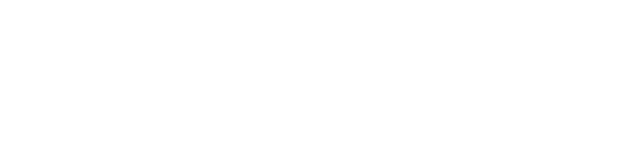
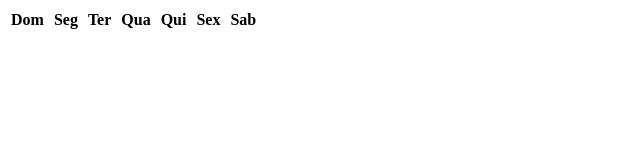
Before and after one commit to ViniciusCRQ/js_training, a plain HTML site: page basic-training/appendchild/index.html in a window 1280 px wide. Shown: the whole page, without its empty margins (0-640 px from the left). Drawn offline with Linux system fonts and the light colour scheme.

Commit message:
Last Update

```diff
--- a/basic-training/appendchild/index.html
+++ b/basic-training/appendchild/index.html
@@ -5,9 +5,9 @@
     <meta http-equiv="X-UA-Compatible" content="IE=edge">
     <meta name="viewport" content="width=device-width, initial-scale=1.0">
     <title>appendChild</title>
+</head>
+<body id="body1">
+
     <script src="script.js"></script>
-</head>
-<body>
-
 </body>
 </html>
--- a/basic-training/appendchild/script.js
+++ b/basic-training/appendchild/script.js
@@ -1,13 +1,51 @@
 let days = []
+let weekdays = ['Dom', 'Seg', 'Ter', 'Qua', 'Qui', 'Sex', 'Sab']
 
 for ( let x = 1; x<32; x++){
     days.push(Number(x))
 }
 
+let tabela = document.createElement('table')
+
 let body = document.getElementsByTagName('body')
 
-console.log(days)
+body[0].appendChild(tabela)
 
-function createtr() {
-    let trdays = document.createElement('tr')
+let tabelanobody = document.getElementsByTagName('table');
+
+let tabelahead = document.createElement('thead');
+
+let tabelabody = document.createElement('tbody');
+
+let tabelaheadnobody = document.getElementsByTagName('thead')
+let tabelabodynobody = document.getElementsByTagName('tbody')
+
+tabelanobody[0].appendChild(tabelahead)
+
+
+let tabelatr = document.createElement('tr')
+
+tabelaheadnobody[0].appendChild(tabelatr)
+
+let tabelatrnobody = document.getElementsByTagName('tr')
+
+for ( var i = 0; i<weekdays.length; i++){
+
+    var tabelatr1 = document.createElement('tr')
+
+    var thfor = document.createElement('th')
+
+    var textoth = document.createTextNode(weekdays[i])
+
+    thfor.appendChild(textoth)
+
+    tabelatrnobody[0].appendChild(thfor)
+    tabelatrnobody[0].appendChild(tabelatr1)
+
 }
+
+for ( var i = 0; i<4; i++){
+    let tabelatr1 = document.createElement('tr')
+}
+
+console.log(tabelaheadnobody[0]);
```
